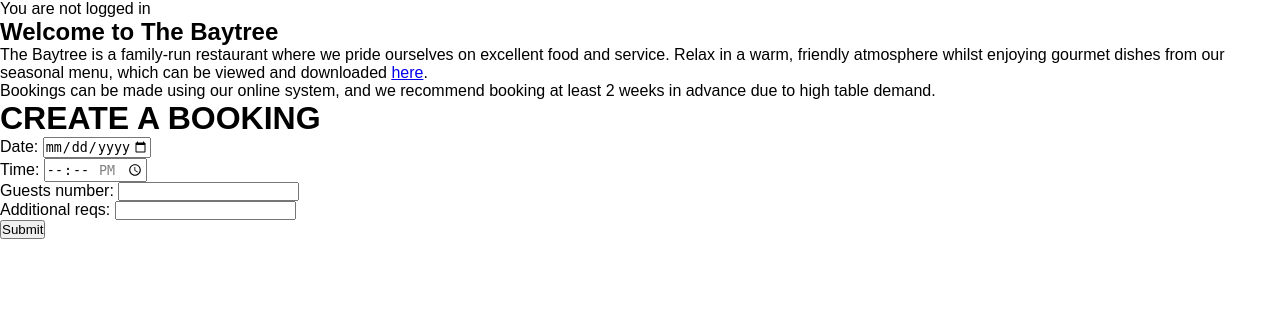
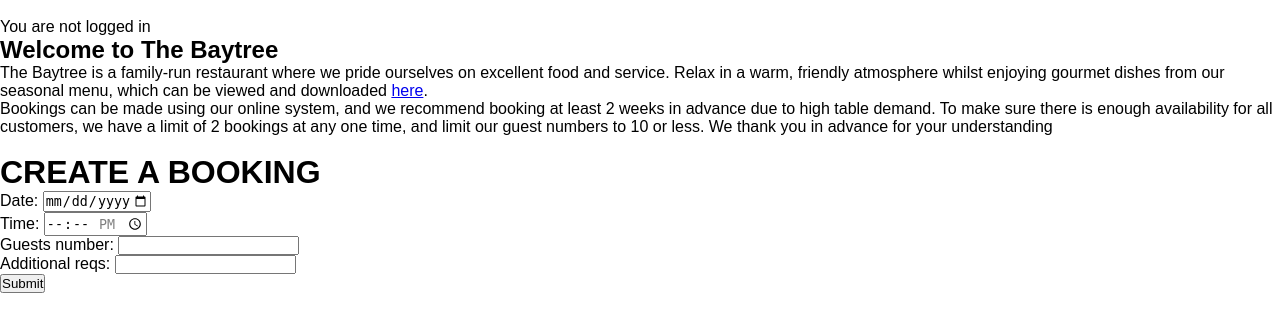
Before and after one commit to HGlass07/Restaurant-Bookings, a Django app: page /create-booking in a window 1280 px wide. Shown: the part 110-442 px from the top of the page. Run offline with Django 5.2, Linux system fonts and the light colour scheme.

Commit message:
updated homepage intro message

```diff
--- a/templates/base.html
+++ b/templates/base.html
@@ -47,7 +47,7 @@
             </div>
         </div>
     </header>
-
+    <br>
     <section id="login-message">
         {% if user.is_authenticated %}
         <p class="text-end m-3">You are logged in as {{ user }}</p>
@@ -67,11 +67,12 @@
         </p>
         <p>
             Bookings can be made using our online system, and we recommend booking at least 2 weeks in advance
-            due to high table demand.
+            due to high table demand. To make sure there is enough availability for all customers, we have a
+            limit of 2 bookings at any one time, and limit our guest numbers to 10 or less. We thank you in
+            advance for your understanding
         </p>
-
     </section>
-
+    <br>
     {% block content %}
     {% endblock %}
 </body>
--- a/templates/create_booking.html
+++ b/templates/create_booking.html
@@ -2,6 +2,14 @@
 
 {% block content %}
   <h1>Create a Booking</h1>
+  {% if messages %}
+    <ul class="messages">
+        {% for message in messages %}
+            <li{% if message.tags %} class="{{ message.tags }}"
+            {% endif %}>{{ message }}</li>
+        {% endfor %}
+    </ul>
+  {% endif %}
   <form method="post">
     {% csrf_token %}
     {{ form.as_p }}
```
